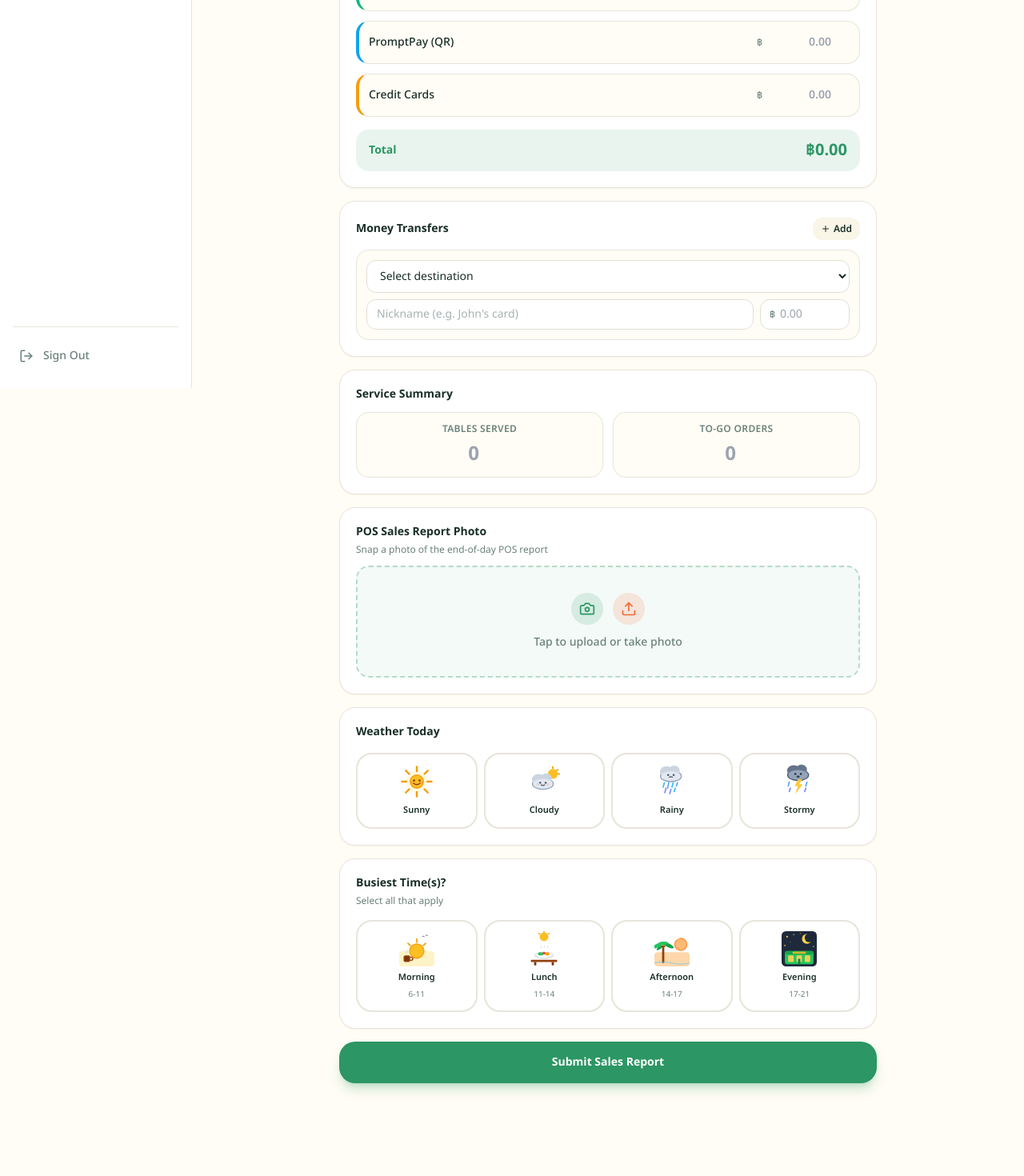
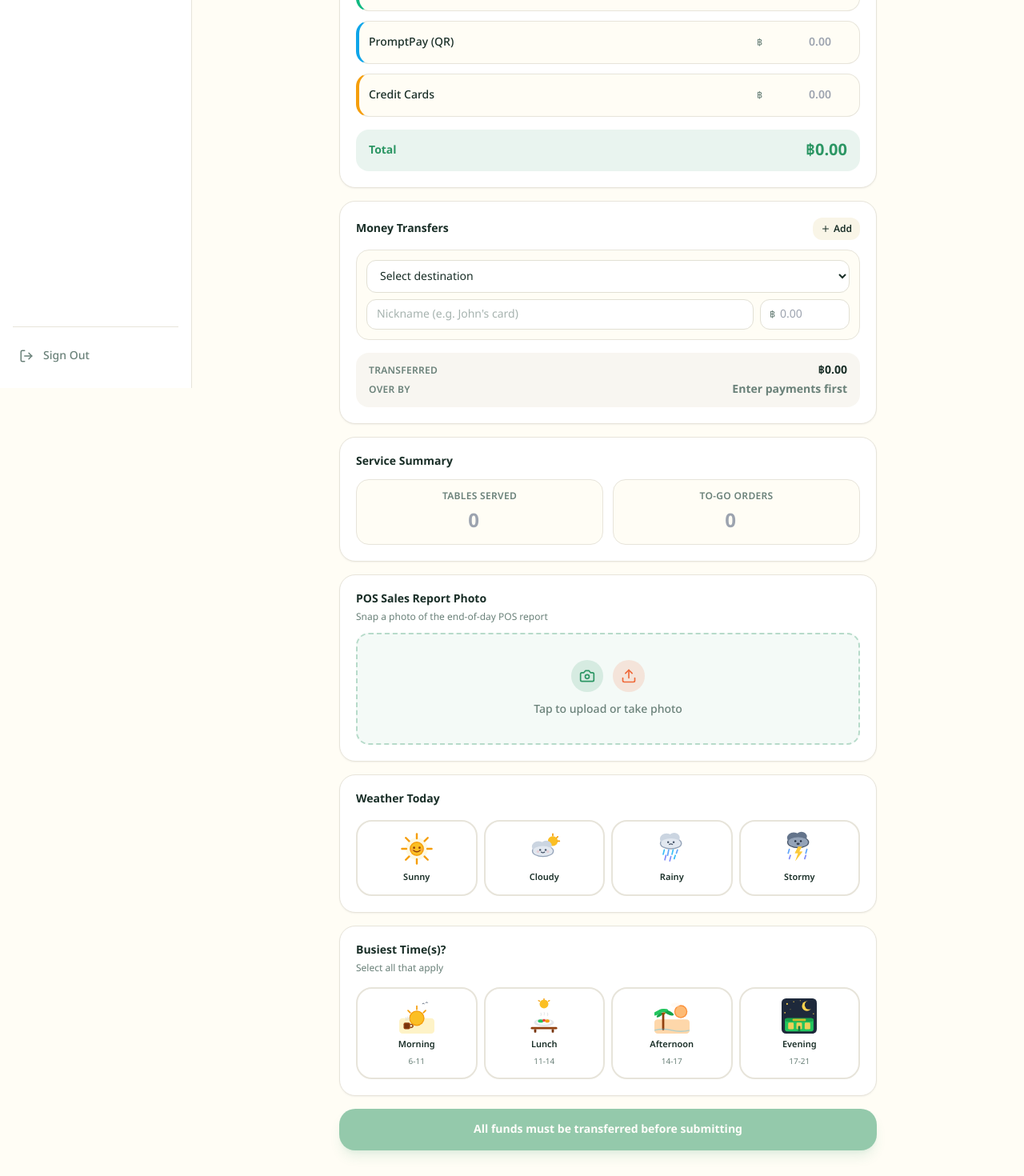
Before and after one commit to worldclasstom/invoice-tool, a Next.js app: page /sales in a window 1280 px wide. Shown: the part 315-1785 px from the top of the page at 80% size. Before the commit the page ends 1701 px from the top, so only its background shows below. Built offline with nearby package versions, Linux system fonts and the light colour scheme.

Commit message:
feat: enhance Money Transfers card balance check
Show running balance and disable submit button for imbalance

Co-authored-by: Thomas Campbell <122562843+worldclasstom@users.noreply.github.com>

```diff
--- a/src/app/(app)/sales/page.tsx
+++ b/src/app/(app)/sales/page.tsx
@@ -82,6 +82,10 @@ export default function SalesPage() {
     Number(cashAmount || 0) +
     Number(promptpayAmount || 0) +
     Number(creditCardAmount || 0)
+
+  const transferTotal = transfers.reduce((sum, t) => sum + Number(t.amount || 0), 0)
+  const remaining = total - transferTotal
+  const isBalanced = total > 0 && Math.abs(remaining) < 0.01
 
   const handleFileUpload = async (e: React.ChangeEvent<HTMLInputElement>) => {
     const file = e.target.files?.[0]
@@ -284,6 +288,42 @@ export default function SalesPage() {
               </div>
             ))}
           </div>
+
+          {/* Transfer balance status */}
+          <div className={`mt-4 rounded-xl px-4 py-3 ${
+            total === 0
+              ? 'bg-muted/50'
+              : isBalanced
+                ? 'bg-emerald-500/10'
+                : remaining > 0
+                  ? 'bg-amber-500/10'
+                  : 'bg-destructive/10'
+          }`}>
+            <div className="flex items-center justify-between">
+              <span className="text-xs font-semibold text-muted-foreground uppercase tracking-wide">Transferred</span>
+              <span className="text-sm font-bold text-foreground">{formatBaht(transferTotal)}</span>
+            </div>
+            <div className="mt-1 flex items-center justify-between">
+              <span className="text-xs font-semibold text-muted-foreground uppercase tracking-wide">
+                {isBalanced ? 'Status' : remaining > 0 ? 'Remaining' : 'Over by'}
+              </span>
+              <span className={`text-sm font-bold ${
+                total === 0
+                  ? 'text-muted-foreground'
+                  : isBalanced
+                    ? 'text-emerald-600'
+                    : remaining > 0
+                      ? 'text-amber-600'
+                      : 'text-destructive'
+              }`}>
+                {total === 0
+                  ? 'Enter payments first'
+                  : isBalanced
+                    ? 'All funds accounted for'
+                    : formatBaht(Math.abs(remaining))}
+              </span>
+            </div>
+          </div>
         </div>
 
         {/* Tables & To-Go */}
@@ -413,14 +453,20 @@ export default function SalesPage() {
         {/* Submit */}
         <button
           type="submit"
-          disabled={saving}
+          disabled={saving || !isBalanced}
           className={`rounded-2xl px-6 py-4 text-sm font-bold shadow-lg transition-all duration-200 disabled:opacity-50 ${
             saved
               ? 'bg-emerald-500 text-white shadow-emerald-500/25'
               : 'bg-primary text-primary-foreground shadow-primary/25 hover:brightness-110'
           }`}
         >
-          {saving ? 'Saving...' : saved ? 'Saved Successfully!' : 'Submit Sales Report'}
+          {saving
+            ? 'Saving...'
+            : saved
+              ? 'Saved Successfully!'
+              : !isBalanced
+                ? 'All funds must be transferred before submitting'
+                : 'Submit Sales Report'}
         </button>
       </form>
     </div>
```
